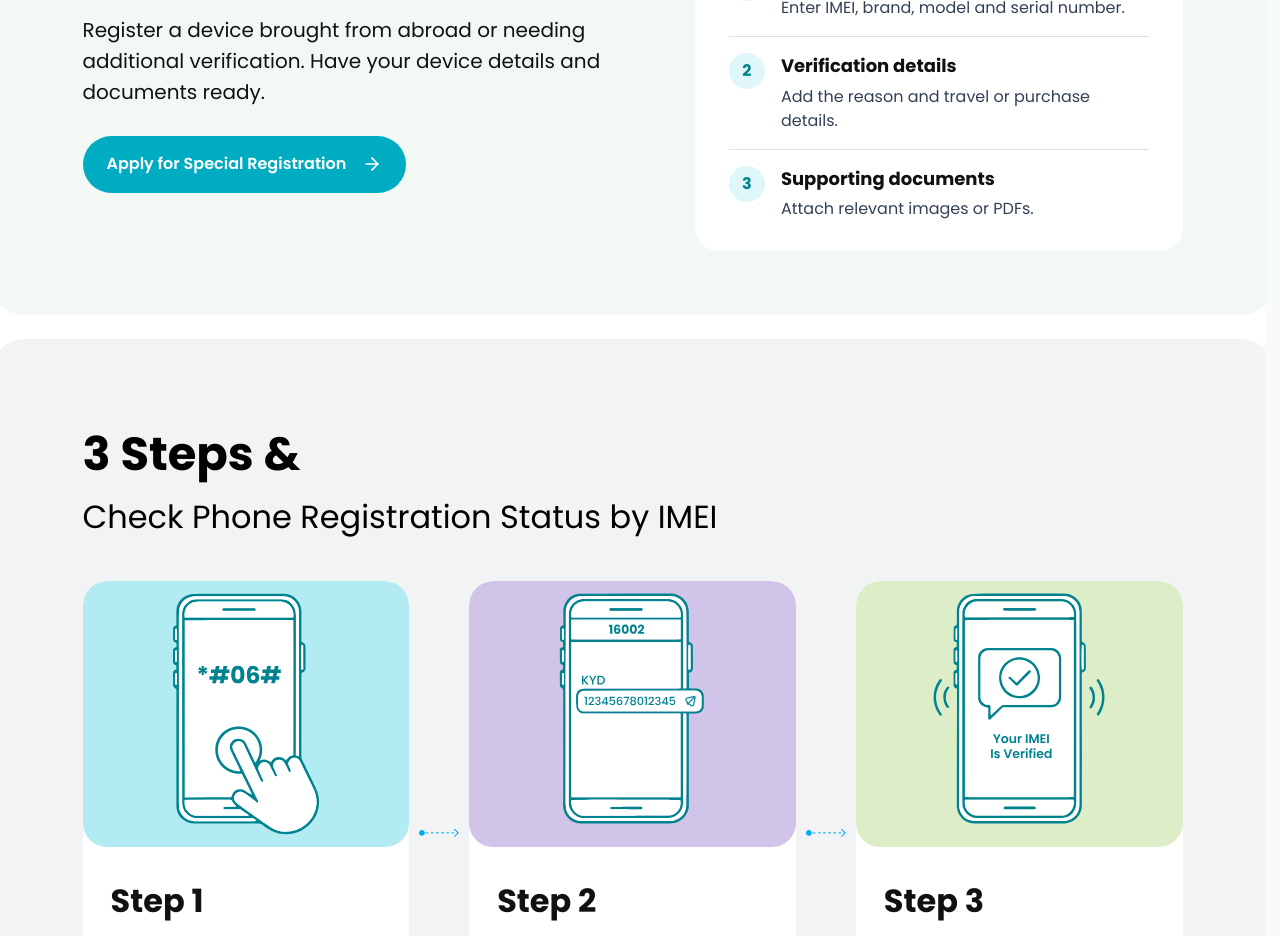
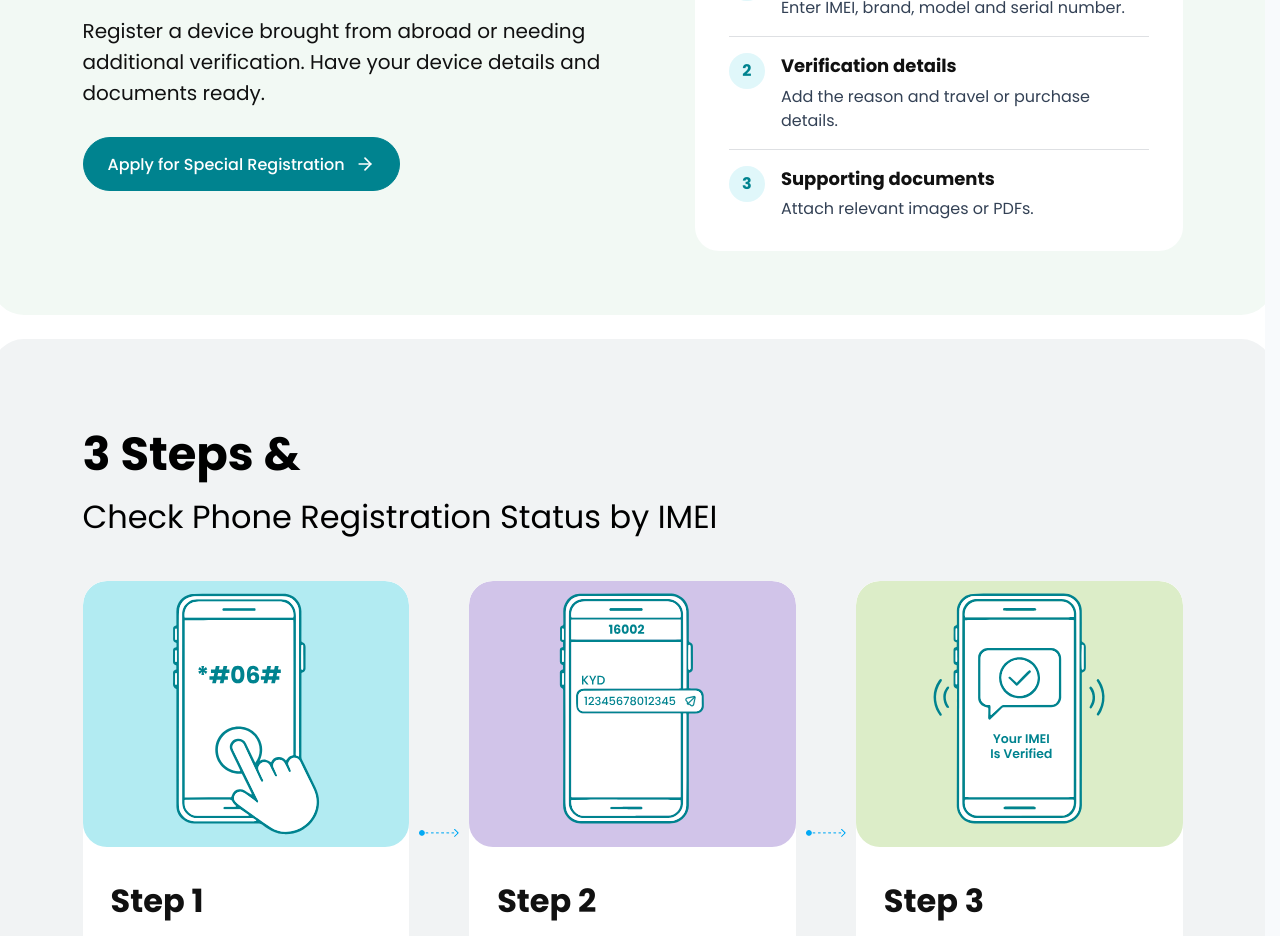
Before and after one commit to shihab-tech04/NEIR-Citizen, a React (Vite) app: page / in a window 1280 px wide. Shown: the part 1000-1936 px from the top of the page. Built offline with nearby package versions, Linux system fonts and the light colour scheme.

Commit message:
refactor(ui): share primary CTA component for special registration

```diff
--- a/src/components/SpecialRegistrationSection.tsx
+++ b/src/components/SpecialRegistrationSection.tsx
@@ -1,5 +1,6 @@
 import React from 'react';
 import { ArrowRight } from 'lucide-react';
+import { UiButton } from '../ui/index.ts';
 import type { Language } from '../types.ts';
 
 type Props = {
@@ -34,10 +35,10 @@ export const SpecialRegistrationSection: React.FC<Props> = ({ language, onApply,
               : 'Register a device brought from abroad or needing additional verification. Have your device details and documents ready.'}
           </p>
           <div className="neir-special-registration-action">
-            <button className="neir-special-registration-button" type="button" onClick={onApply}>
+            <UiButton variant="primary" className="neir-special-registration-button" onClick={onApply}>
               {bn ? 'বিশেষ নিবন্ধনের আবেদন করুন' : 'Apply for Special Registration'}
               <ArrowRight size={20} aria-hidden="true" />
-            </button>
+            </UiButton>
           </div>
           {completionMessage && <p role="status" className="neir-special-registration-status">{completionMessage}</p>}
         </div>
```
